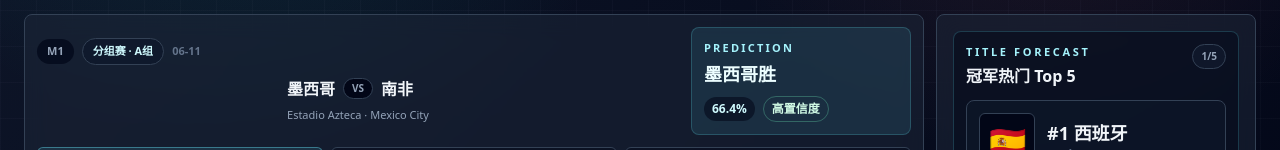
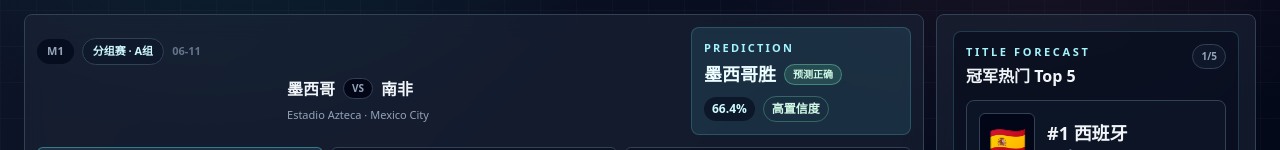
Before and after one commit to huayu2025ai-sketch/world-cup-26, a Next.js app: page /predictions in a window 1280 px wide. Shown: the part 350-500 px from the top of the page. Built offline with nearby package versions, Linux system fonts and the light colour scheme.

Commit message:
feat(predictions): 预测结果与实际赛果对比
- 根据 scheduleData 实际比分计算真实赛果
- 预测卡片显示'预测正确'/'预测错误'标签
- 已完赛比赛展示预测命中率

```diff
--- a/app/predictions/page.tsx
+++ b/app/predictions/page.tsx
@@ -38,10 +38,31 @@ const outcomeShortLabel: Record<OutcomeKey, string> = {
   away: "客胜"
 };
 
+const getActualOutcome = (match: ScheduleMatch): OutcomeKey | null => {
+  if (match.homeScore === undefined || match.awayScore === undefined) {
+    return null;
+  }
+
+  if (match.homeScore > match.awayScore) {
+    return "home";
+  }
+
+  if (match.homeScore < match.awayScore) {
+    return "away";
+  }
+
+  return "draw";
+};
+
 const confidenceClass: Record<"高" | "中" | "低", string> = {
   高: "border-emerald-300/30 bg-emerald-300/12 text-emerald-100",
   中: "border-amber-300/30 bg-amber-300/12 text-amber-100",
   低: "border-rose-300/30 bg-rose-300/12 text-rose-100"
+};
+
+const predictionResultClass: Record<"correct" | "wrong", string> = {
+  correct: "border-emerald-300/40 bg-emerald-300/15 text-emerald-100",
+  wrong: "border-rose-300/40 bg-rose-300/15 text-rose-100"
 };
 
 const formatSignedIndex = (value: number) => (value > 0 ? `+${value}` : `${value}`);
@@ -181,7 +202,12 @@ export default function PredictionsPage() {
 
       <section className="mt-4 grid gap-3 lg:grid-cols-[minmax(0,1fr)_320px] lg:items-start">
         <div className="space-y-3">
-          {predictionRows.map(({ match, odds, prediction }) => (
+          {predictionRows.map(({ match, odds, prediction }) => {
+            const actualOutcome = getActualOutcome(match);
+            const predictionResult =
+              prediction && actualOutcome ? (prediction.predictedOutcome === actualOutcome ? "correct" : "wrong") : null;
+
+            return (
             <article key={match.id} className="rounded-lg border border-slate-700 bg-slate-800/50 p-3 backdrop-blur-md">
               <div className="grid gap-3 lg:grid-cols-[minmax(0,1fr)_220px] lg:items-center">
                 <div>
@@ -211,9 +237,20 @@ export default function PredictionsPage() {
                 {prediction ? (
                   <div className="rounded-lg border border-cyan-300/20 bg-cyan-300/10 p-3">
                     <p className="text-[11px] font-black uppercase tracking-[0.2em] text-cyan-200">Prediction</p>
-                    <p className="mt-1 text-lg font-black text-cyan-50">
-                      {outcomeLabel(prediction.predictedOutcome, match)}
-                    </p>
+                    <div className="mt-1 flex flex-wrap items-center gap-2">
+                      <p className="text-lg font-black text-cyan-50">
+                        {outcomeLabel(prediction.predictedOutcome, match)}
+                      </p>
+                      {predictionResult && (
+                        <span
+                          className={`rounded-full border px-2 py-0.5 text-[10px] font-black ${
+                            predictionResultClass[predictionResult]
+                          }`}
+                        >
+                          {predictionResult === "correct" ? "预测正确" : "预测错误"}
+                        </span>
+                      )}
+                    </div>
                     <div className="mt-2 flex flex-wrap items-center gap-2">
                       <span className="rounded-full bg-slate-950/55 px-2 py-1 text-xs font-black text-cyan-100">
                         {formatPercent(prediction.predictedProbability)}
@@ -333,7 +370,8 @@ export default function PredictionsPage() {
                 </>
               )}
             </article>
-          ))}
+            );
+          })}
         </div>
 
         <aside className="rounded-lg border border-slate-700 bg-slate-800/50 p-4 backdrop-blur-md lg:sticky lg:top-24">
```
